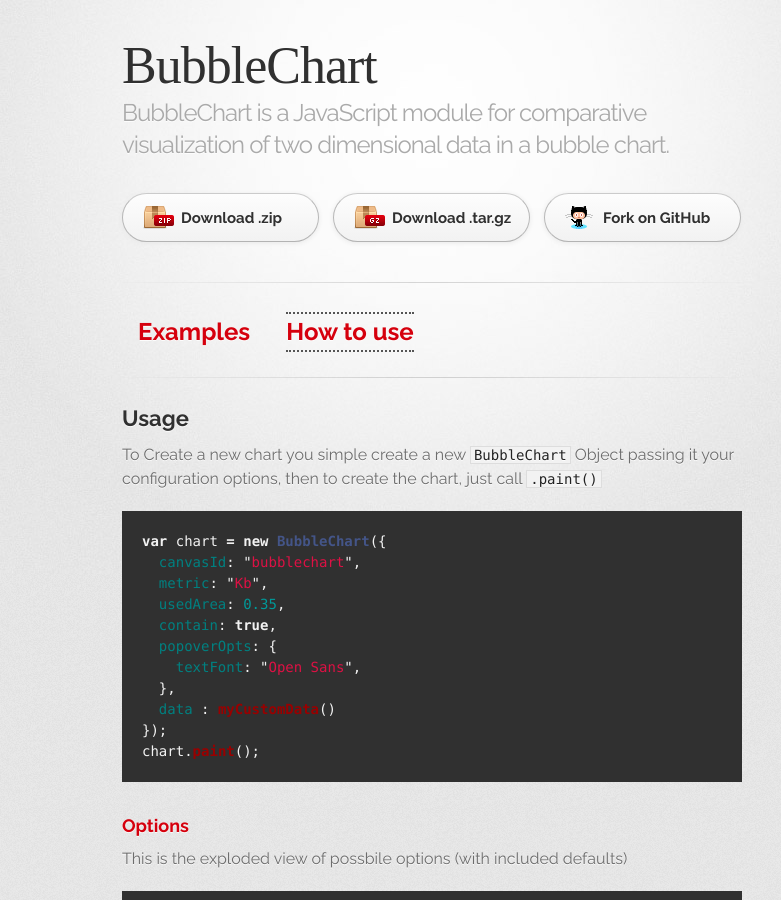
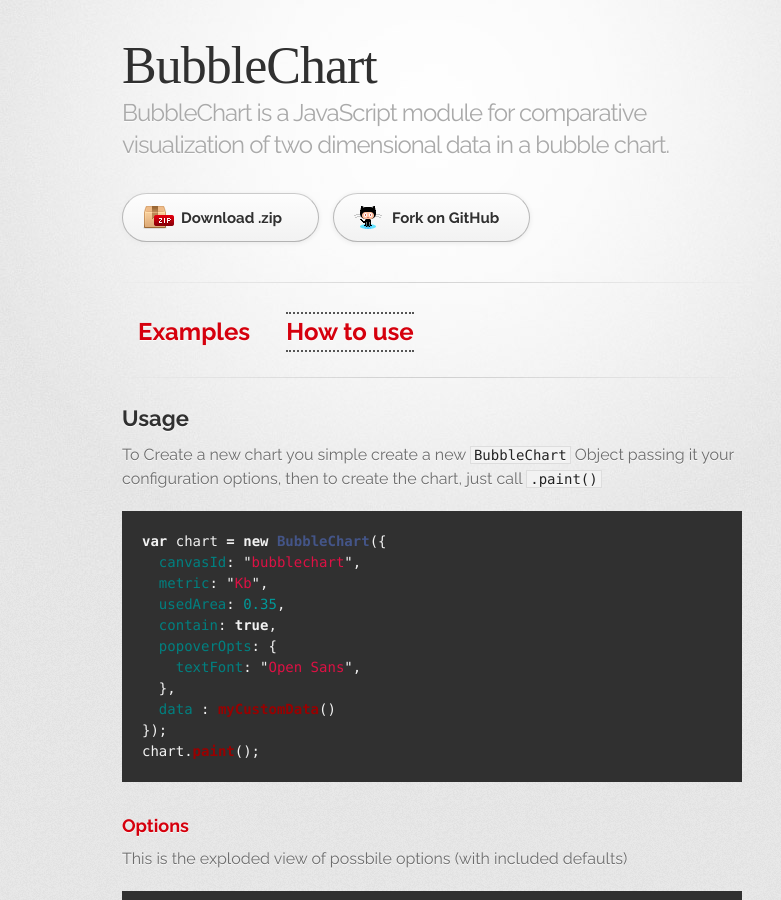
Before and after one commit to jondavidjohn/bubblechart, a Jekyll site: the page built from how-to-use/index.html, in a window 1280 px wide and 900 px high. Shown: the whole window, without its empty margins (208-989 px from the left). Built offline with Jekyll 4.4.1, drawn with Linux system fonts in a browser that asks for light colours; some web fonts are replaced; comment, search, counter and statistics services are not loaded.

Commit message:
update download link to latest release

```diff
--- a/_layouts/master.html
+++ b/_layouts/master.html
@@ -38,8 +38,7 @@
 				</header>
 
 				<section id="downloads" class="clearfix">
-					<a href="https://github.com/jondavidjohn/bubblechart/zipball/master" id="download-zip" class="button"><span>Download .zip</span></a>
-					<a href="https://github.com/jondavidjohn/bubblechart/tarball/master" id="download-tar-gz" class="button"><span>Download .tar.gz</span></a>
+					<a href="https://github.com/jondavidjohn/bubblechart/releases/download/1.0.0/bubblechart-1.0.0.zip" id="download-zip" class="button"><span>Download .zip</span></a>
 					<a href="https://github.com/jondavidjohn/bubblechart" id="view-on-github" class="button"><span>Fork on GitHub</span></a>
 				</section>
 
@@ -69,6 +68,8 @@
 
 				<footer>
 					<div class="social-share">
+<iframe src="http://ghbtns.com/github-btn.html?user=jondavidjohn&repo=bubblechart&type=watch"
+  allowtransparency="true" frameborder="0" scrolling="0" width="62" height="20"></iframe>
 						<a href="https://twitter.com/share" class="twitter-share-button" data-url="http://jondavidjohn.github.io/bubblechart/" data-text="BubbleChart - A #JavaScript data visualization module." data-via="jondavidjohn" data-size="small" data-hashtags="javascript" data-dnt="true">Tweet</a>
 						<script>!function(d,s,id){var js,fjs=d.getElementsByTagName(s)[0],p=/^http:/.test(d.location)?'http':'https';if(!d.getElementById(id)){js=d.createElement(s);js.id=id;js.src=p+'://platform.twitter.com/widgets.js';fjs.parentNode.insertBefore(js,fjs);}}(document, 'script', 'twitter-wjs');</script>
 						<iframe src="//www.facebook.com/plugins/like.php?href=http%3A%2F%2Fjondavidjohn.github.io%2Fbubblechart%2F&amp;width=200&amp;height=21&amp;colorscheme=light&amp;layout=button_count&amp;action=like&amp;show_faces=true&amp;send=false" scrolling="no" frameborder="0" style="border:none; overflow:hidden; width:200px; height:21px;" allowTransparency="true"></iframe>
```
